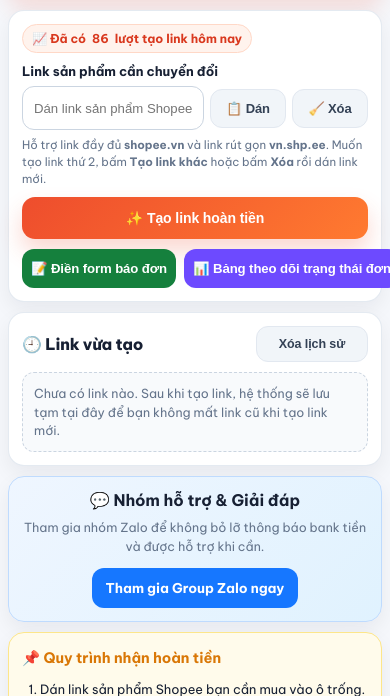
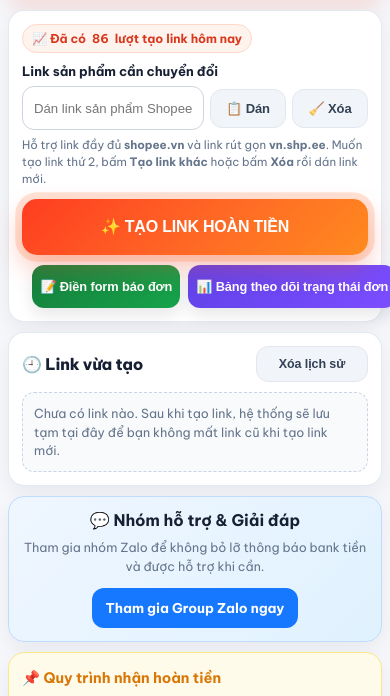
Before and after one commit to RichNotExit/hoanlink, a website: page index.html in a window 390 px wide. Shown: the part 108-804 px from the top of the page. Drawn offline with Linux system fonts and the light colour scheme.

Commit message:
index.html

```diff
--- a/index.html
+++ b/index.html
@@ -167,11 +167,56 @@
 
         .btn-main {
             width: 100%;
-            padding: 15px 16px;
-            margin-top: 10px;
-            background: linear-gradient(135deg, var(--orange), #ff7a30);
+            padding: 17px 18px;
+            margin-top: 14px;
+            border-radius: 18px;
+            background: linear-gradient(135deg, #ff3d21 0%, #ff6a25 55%, #ff8a1f 100%);
             color: white;
-            box-shadow: 0 12px 22px rgba(238, 77, 45, 0.22);
+            font-size: 17px;
+            font-weight: 900;
+            letter-spacing: -0.2px;
+            box-shadow: 0 12px 26px rgba(238, 77, 45, 0.34);
+            position: relative;
+            overflow: hidden;
+            animation: ctaPulse 1.55s infinite;
+        }
+
+        .btn-main::before {
+            content: "";
+            position: absolute;
+            top: 0;
+            left: -120%;
+            width: 70%;
+            height: 100%;
+            background: linear-gradient(120deg, rgba(255,255,255,0) 0%, rgba(255,255,255,0.34) 50%, rgba(255,255,255,0) 100%);
+            transform: skewX(-20deg);
+            animation: shineMove 2.7s infinite;
+            pointer-events: none;
+        }
+
+        .btn-main:hover,
+        .btn-main:active {
+            opacity: 1;
+            transform: translateY(-1px) scale(1.01);
+            box-shadow: 0 15px 32px rgba(238, 77, 45, 0.42);
+        }
+
+        @keyframes ctaPulse {
+            0% {
+                box-shadow: 0 0 0 0 rgba(255, 106, 37, 0.42), 0 12px 26px rgba(238, 77, 45, 0.34);
+            }
+            70% {
+                box-shadow: 0 0 0 12px rgba(255, 106, 37, 0), 0 12px 26px rgba(238, 77, 45, 0.34);
+            }
+            100% {
+                box-shadow: 0 0 0 0 rgba(255, 106, 37, 0), 0 12px 26px rgba(238, 77, 45, 0.34);
+            }
+        }
+
+        @keyframes shineMove {
+            0% { left: -120%; }
+            55% { left: 130%; }
+            100% { left: 130%; }
         }
 
         .quick-hint {
@@ -226,11 +271,25 @@
             display: grid;
             grid-template-columns: 1fr 1fr;
             gap: 10px;
-            margin-top: 14px;
+            margin-top: 12px;
+            max-width: 96%;
+            margin-left: auto;
+            margin-right: auto;
         }
 
-        .btn-form { background: #15803d; color: white; padding: 13px; }
-        .btn-sheet { background: var(--purple); color: white; padding: 13px; }
+        .btn-form,
+        .btn-sheet {
+            color: white;
+            padding: 11px 12px;
+            min-height: 46px;
+            border-radius: 14px;
+            font-size: 13.6px;
+            font-weight: 800;
+            box-shadow: 0 7px 16px rgba(15, 23, 42, 0.10);
+        }
+
+        .btn-form { background: linear-gradient(135deg, #15803d, #16a34a); }
+        .btn-sheet { background: linear-gradient(135deg, #6042e8, #7c4dff); }
 
         .section-title {
             display: flex;
@@ -443,10 +502,11 @@
             }
 
             .btn-main {
-                padding: 13px 14px;
-                margin-top: 9px;
-                border-radius: 13px;
-                font-size: 14px;
+                padding: 15px 14px;
+                margin-top: 11px;
+                border-radius: 15px;
+                font-size: 16px;
+                min-height: 56px;
             }
 
             .status {
@@ -471,10 +531,17 @@
                 gap: 8px;
             }
 
-            .btn-copy, .btn-buy, .btn-new, .btn-form, .btn-sheet {
+            .btn-copy, .btn-buy, .btn-new {
                 padding: 12px 9px;
                 font-size: 13.2px;
                 border-radius: 12px;
+            }
+
+            .btn-form, .btn-sheet {
+                padding: 10px 8px;
+                font-size: 12.8px;
+                border-radius: 12px;
+                min-height: 43px;
             }
 
             .btn-new {
@@ -485,6 +552,7 @@
                 grid-template-columns: 1fr 1fr;
                 gap: 8px;
                 margin-top: 10px;
+                max-width: 94%;
             }
 
             .section-title {
@@ -568,7 +636,9 @@
             }
             h1 { font-size: 18px; }
             .badge { display: none; }
-            .tool-buttons, .action-grid { grid-template-columns: 1fr; }
+            .action-grid { grid-template-columns: 1fr; }
+            .tool-buttons { grid-template-columns: 1fr 1fr; gap: 6px; }
+            .btn-form, .btn-sheet { font-size: 11.8px; padding: 9px 6px; min-height: 40px; }
             .btn-new { grid-column: span 1; }
         }
 
@@ -596,7 +666,7 @@
         </div>
         <p class="quick-hint">Hỗ trợ link đầy đủ <strong>shopee.vn</strong> và link rút gọn <strong>vn.shp.ee</strong>. Muốn tạo link thứ 2, bấm <strong>Tạo link khác</strong> hoặc bấm <strong>Xóa</strong> rồi dán link mới.</p>
 
-        <button class="btn-main" id="btnCreate" onclick="taoLink()">✨ Tạo link hoàn tiền</button>
+        <button class="btn-main" id="btnCreate" onclick="taoLink()">✨ TẠO LINK HOÀN TIỀN</button>
 
         <div class="status" id="statusBox"></div>
 
```
